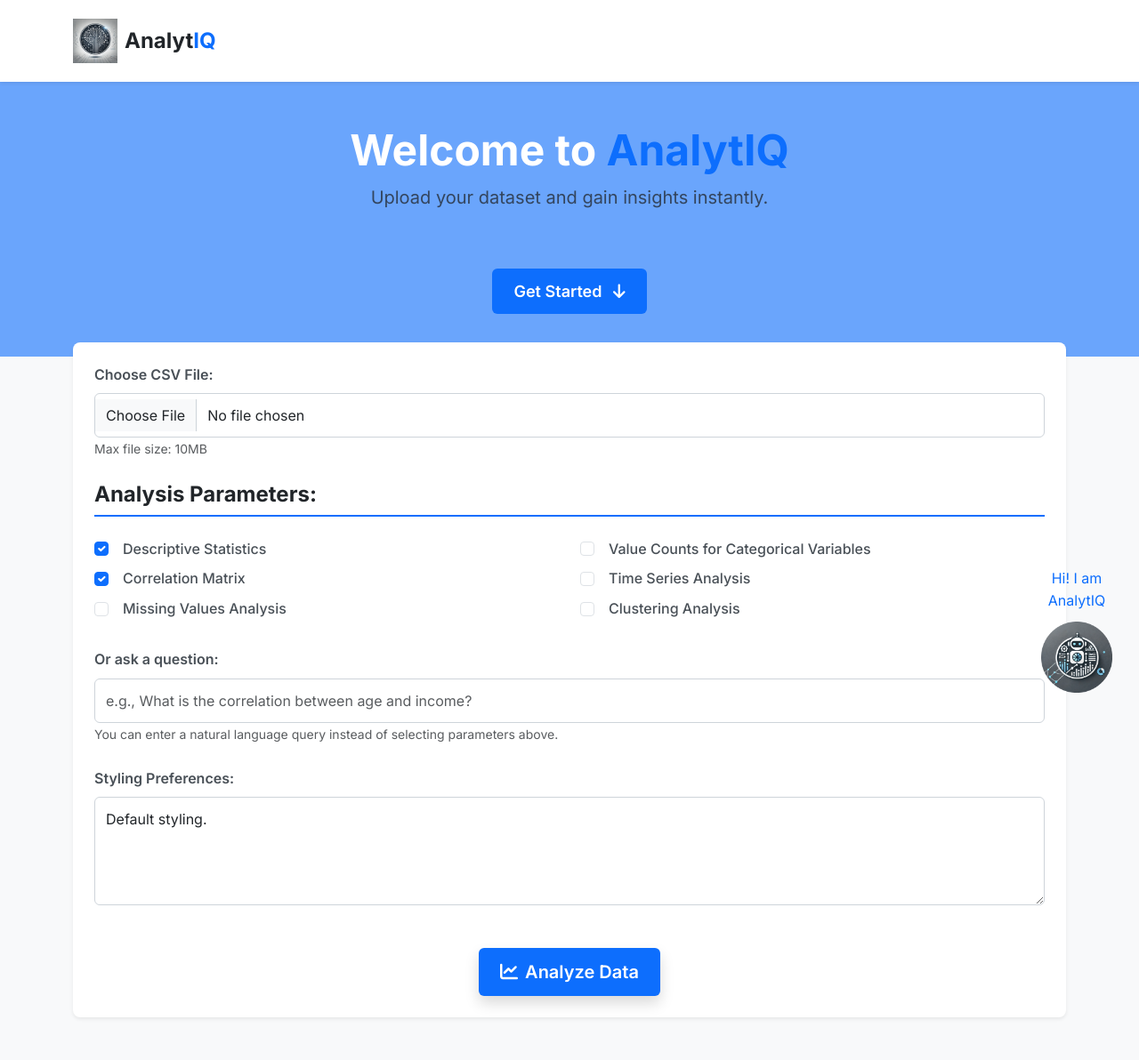
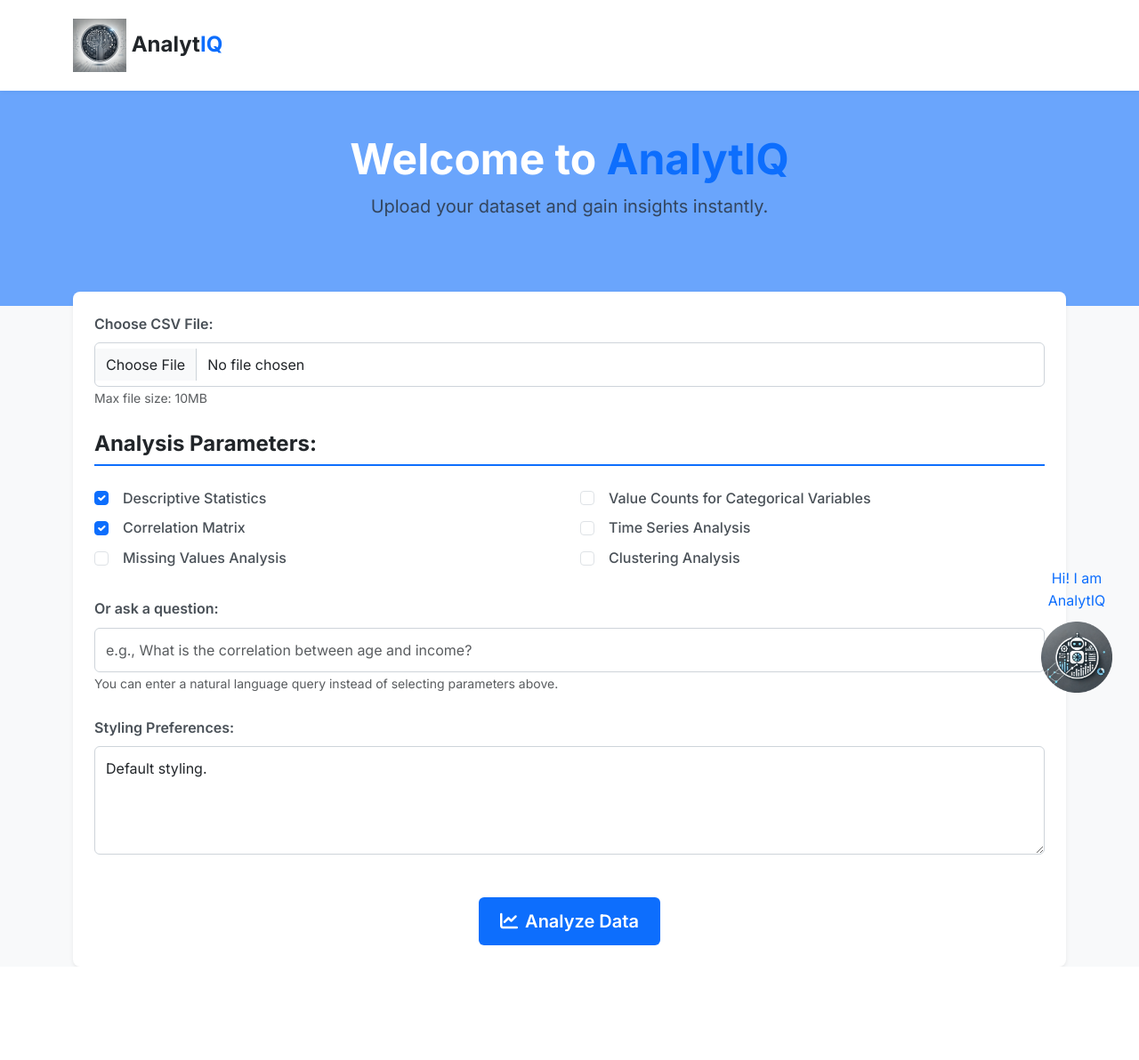
Before and after one commit to Engmhabib/AI-Powered-Data-Analysis-Platform-with-AnalytIQ, a Flask app: page / in a window 1280 px wide. Shown: the whole page at 89% size. After the commit the page ends 1087 px from the top, so only its background shows below. Run offline with Flask 2, Linux system fonts and the light colour scheme.

Commit message:
Update index.html

```diff
--- a/templates/index.html
+++ b/templates/index.html
@@ -16,11 +16,11 @@
 </head>
 <body>
     <!-- Navbar -->
-    <nav class="navbar navbar-expand-lg navbar-light bg-white shadow-sm sticky-top">
+    <nav class="navbar navbar-expand-lg navbar-light bg-white shadow-sm">
         <div class="container">
-            <a class="navbar-brand d-flex align-items-center" href="#">
-                <img src="{{ url_for('static', filename='images/logo.png') }}" alt="AnalytIQ Logo" height="50" class="me-2">
-                <span class="fw-bold">Analyt<span class="text-primary">IQ</span></span>
+            <a class="navbar-brand" href="#">
+                <img src="{{ url_for('static', filename='images/logo.png') }}" alt="AnalytIQ Logo" height="60">
+                Analyt<span class="text-primary">IQ</span>
             </a>
         </div>
     </nav>
@@ -30,14 +30,11 @@
         <div class="container">
             <h1 class="display-4 fw-bold">Welcome to <span class="text-primary">AnalytIQ</span></h1>
             <p class="lead text-muted mb-5">Upload your dataset and gain insights instantly.</p>
-            <a href="#main-content" class="btn btn-primary btn-lg">
-                Get Started <i class="fas fa-arrow-down ms-2"></i>
-            </a>
         </div>
     </section>
 
     <!-- Main Content -->
-    <div class="container mt-5" id="main-content">
+    <div class="container mt-5">
         <!-- Display Flash Messages -->
         {% with messages = get_flashed_messages(with_categories=true) %}
           {% if messages %}
@@ -50,7 +47,7 @@
           {% endif %}
         {% endwith %}
 
-        <div class="card shadow-sm p-4 mb-5">
+        <div class="card shadow-sm p-4">
             <form method="post" enctype="multipart/form-data">
                 <div class="mb-4">
                     <label for="dataset" class="form-label fw-semibold">Choose CSV File:</label>
@@ -102,7 +99,7 @@
                 </div>
 
                 <div class="text-center mt-5">
-                    <button type="submit" class="btn btn-primary btn-lg shadow">
+                    <button type="submit" class="btn btn-primary btn-lg">
                         <i class="fas fa-chart-line me-2"></i>Analyze Data
                     </button>
                 </div>
```
